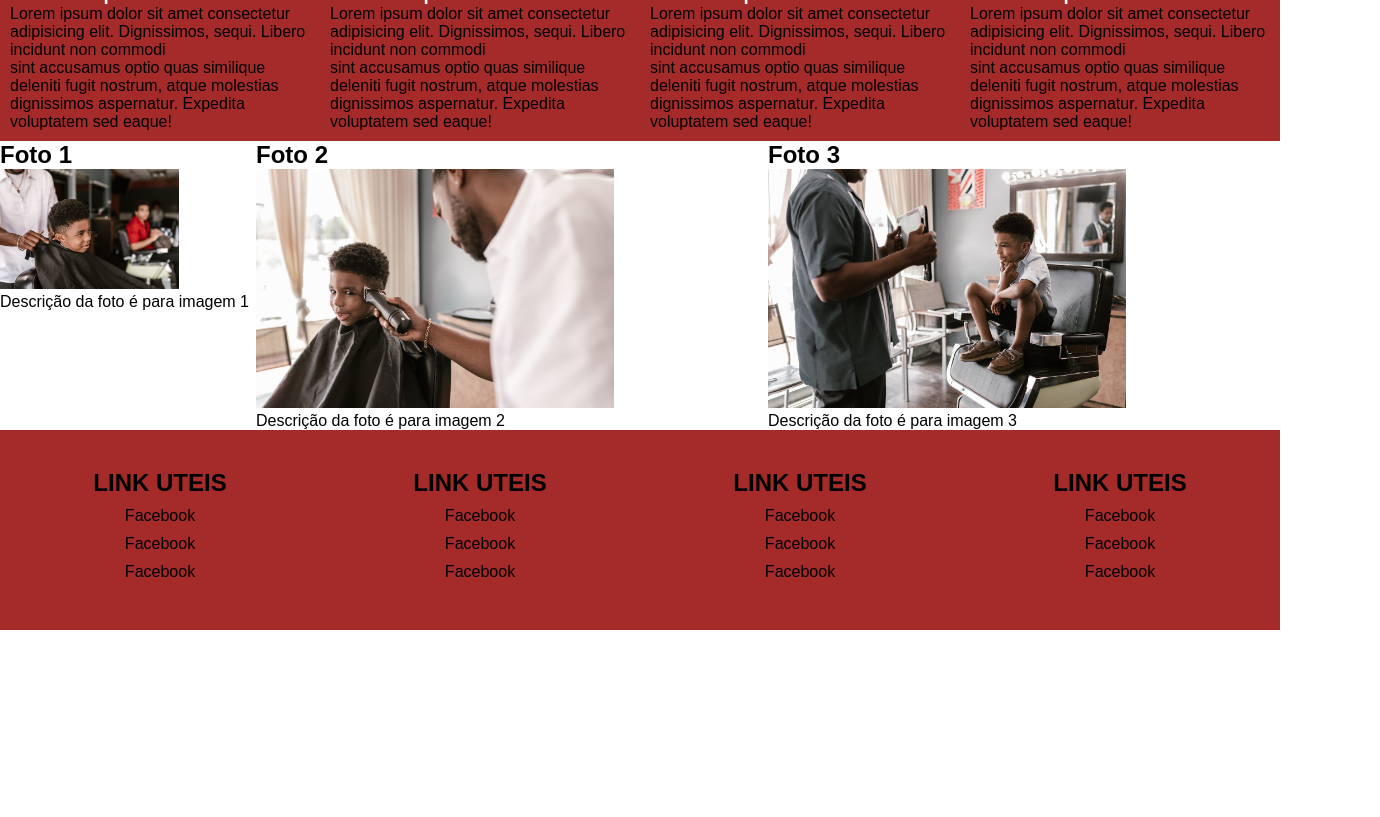
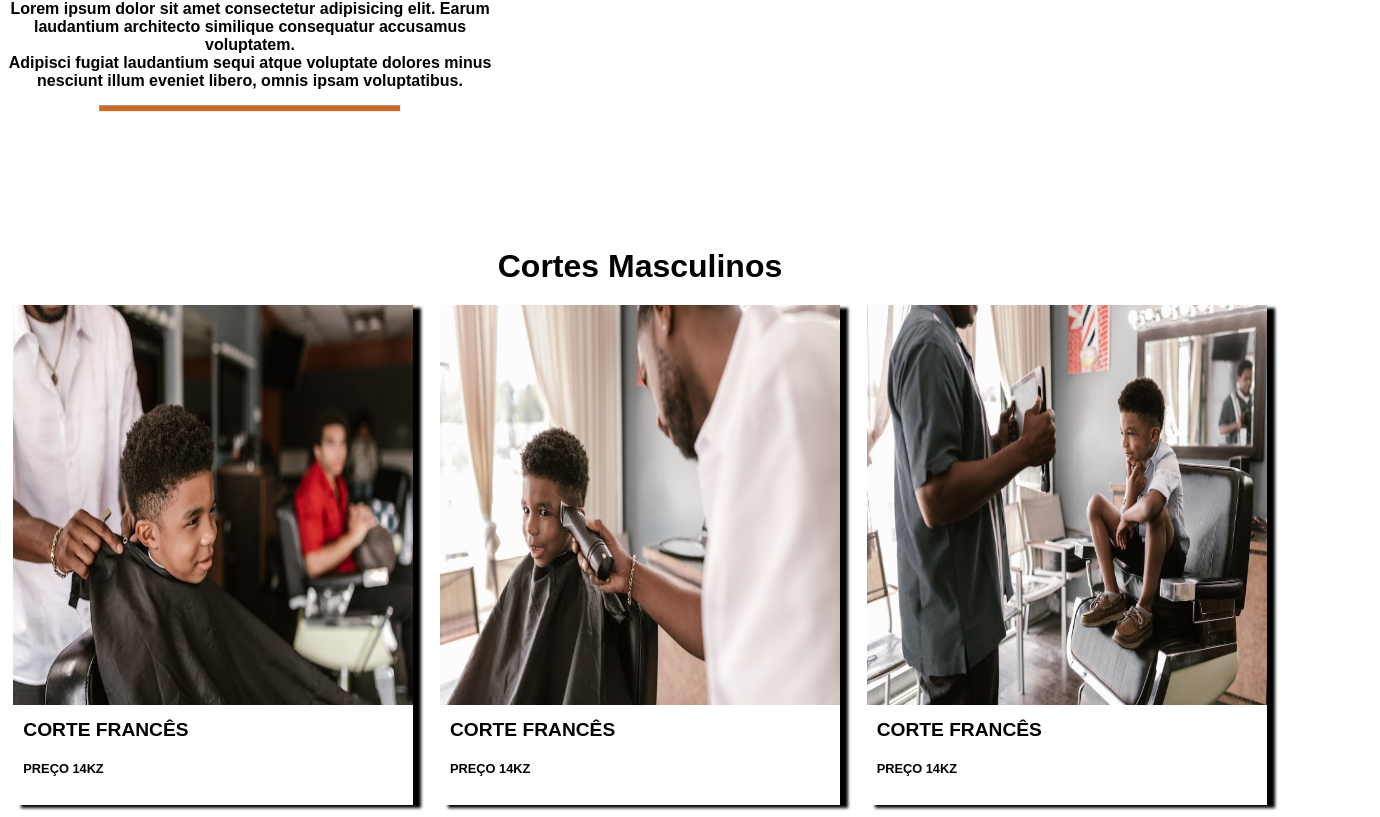
Before and after one commit to aldimiro-alfredo/formacao-unitelCode, a plain HTML site: page index.html in a window 1280 px wide. Shown: the part 932-1749 px from the top of the page, 1380 px wide, since content can reach past the window. Before the commit the page ends 1562 px from the top, so only its background shows below. Drawn offline with Linux system fonts and the light colour scheme.

Commit message:
novos desenvolvimentos

```diff
--- a/index.html
+++ b/index.html
@@ -26,110 +26,92 @@
         <a class="button" href="#">Saber mais</a>
     </section>
 
-    <!----------- SESSÃO DE INFORMAÇÃO--------->
-    <section class="info-boutique">
-        <article>
-            <h1>Info Boutique</h1>
-            <p>
-                Lorem ipsum dolor sit amet consectetur adipisicing elit. Dignissimos, sequi. Libero incidunt non commodi
-                <br>
-                sint accusamus optio quas similique deleniti fugit nostrum, atque molestias dignissimos aspernatur.
-                Expedita voluptatem sed eaque!
-            </p>
+    <section class="titulo">
+        <h1>Salao <span>UEVO</span></h1>
+        <p>Lorem ipsum dolor sit amet consectetur adipisicing elit. Earum laudantium architecto similique consequatur
+            accusamus voluptatem. <br> Adipisci fugiat laudantium sequi atque voluptate dolores minus nesciunt illum
+            eveniet
+            libero, omnis ipsam voluptatibus.</p>
+        <hr>
+    </section>
 
-        </article>
-        <article>
-            <h1>Info Boutique</h1>
-            <p>
-                Lorem ipsum dolor sit amet consectetur adipisicing elit. Dignissimos, sequi. Libero incidunt non commodi
-                <br>
-                sint accusamus optio quas similique deleniti fugit nostrum, atque molestias dignissimos aspernatur.
-                Expedita voluptatem sed eaque!
-            </p>
+    <!----------- SESSÃO DE FOTOS------------->
 
-        </article>
-        <article>
-            <h1>Info Boutique</h1>
-            <p>
-                Lorem ipsum dolor sit amet consectetur adipisicing elit. Dignissimos, sequi. Libero incidunt non commodi
-                <br>
-                sint accusamus optio quas similique deleniti fugit nostrum, atque molestias dignissimos aspernatur.
-                Expedita voluptatem sed eaque!
-            </p>
+    <h1 class="titulo-corte-masculino">Cortes Masculinos</h1>
 
-        </article>
-        <article>
-            <h1>Info Boutique</h1>
-            <p>
-                Lorem ipsum dolor sit amet consectetur adipisicing elit. Dignissimos, sequi. Libero incidunt non commodi
-                <br>
-                sint accusamus optio quas similique deleniti fugit nostrum, atque molestias dignissimos aspernatur.
-                Expedita voluptatem sed eaque!
-            </p>
+    <section class="card-container">
 
-        </article>
+        <div class="card-body">
+            <div class=card-img>
+                <img src="./img/1.jpg">
+            </div>
+            <div class="card-titulo">
+                <h1>CORTE FRANCÊS</h1>
+                <h2>Preço 14kz</h2>
+            </div>
+        </div>
+
+        <div class="card-body">
+            <div class=card-img>
+                <img src="./img/2.jpg">
+            </div>
+            <div class="card-titulo">
+                <h1>CORTE FRANCÊS</h1>
+                <h2>Preço 14kz</h2>
+            </div>
+        </div>
+
+        <div class="card-body">
+            <div class=card-img>
+                <img src="./img/3.jpg">
+            </div>
+            <div class="card-titulo">
+                <h1>CORTE FRANCÊS</h1>
+                <h2>Preço 14kz</h2>
+            </div>
+        </div>
+
+    </section>
+
+    <h1 class="titulo-corte-femenino">Cortes Femennino</h1>
+
+    <section class="card-container">
+
+        <div class="card-body">
+            <div class=card-img>
+                <img src="./img/1.jpg">
+            </div>
+            <div class="card-titulo">
+                <h1>CORTE FRANCÊS</h1>
+                <h2>Preço 14kz</h2>
+            </div>
+        </div>
+
+        <div class="card-body">
+            <div class=card-img>
+                <img src="./img/2.jpg">
+            </div>
+            <div class="card-titulo">
+                <h1>CORTE FRANCÊS</h1>
+                <h2>Preço 14kz</h2>
+            </div>
+        </div>
+
+        <div class="card-body">
+            <div class=card-img>
+                <img src="./img/3.jpg">
+            </div>
+            <div class="card-titulo">
+                <h1>CORTE FRANCÊS</h1>
+                <h2>Preço 14kz</h2>
+            </div>
+        </div>
+
     </section>
     <!--------------------------------------->
-
-    <!----------- SESSÃO DE FOTOS------------->
-    <section class="fotos-boutique">
-        <figure>
-            <h1>Foto 1</h1>
-            <img class="foto" src="./img/1.jpg">
-            <figcaption>Descrição da foto é para imagem 1</figcaption>
-        </figure>
-        <figure>
-            <h1>Foto 2</h1>
-            <img class="foto" src="./img/2.jpg">
-            <figcaption>Descrição da foto é para imagem 2</figcaption>
-        </figure>
-        <figure>
-            <h1>Foto 3</h1>
-            <img class="foto" src="./img/3.jpg">
-            <figcaption>Descrição da foto é para imagem 3</figcaption>
-        </figure>
-    </section>
-    <!--------------------------------------->
-
-    <!--------------- RODPÉ ------------------->
     <footer class="rodape">
-        <article class="link-uteis">
-            <ul>
-                <h1>LINK UTEIS</h1>
-                <li><a>Facebook</a></li>
-                <li><a>Facebook</a></li>
-                <li><a>Facebook</a></li>
-            </ul>
-        </article>
-        <article>
-            <ul>
-                <h1>LINK UTEIS</h1>
-                <li><a>Facebook</a></li>
-                <li><a>Facebook</a></li>
-                <li><a>Facebook</a></li>
-            </ul>
-        </article>
-
-        <article>
-            <ul>
-                <h1>LINK UTEIS</h1>
-                <li><a>Facebook</a></li>
-                <li><a>Facebook</a></li>
-                <li><a>Facebook</a></li>
-            </ul>
-        </article>
-        <article>
-            <ul>
-                <h1>LINK UTEIS</h1>
-                <li><a>Facebook</a></li>
-                <li><a>Facebook</a></li>
-                <li><a>Facebook</a></li>
-            </ul>
-        </article>
-
-        <!--<p>Todos direitos reservados - @2022</p>-->
+        <p>Salão de Beleza UEVO</p>
     </footer>
-    <!--------------------------------------->
 
 </body>
 
--- a/style.css
+++ b/style.css
@@ -1,5 +1,7 @@
 *{
     font-family:Arial, Helvetica, sans-serif;
+    list-style: none;
+    text-decoration: none;
     margin: 0;
     padding: 0
 }
@@ -12,7 +14,6 @@ header{
 }
 
 .cabacalho nav ul li{
-    list-style: none;
     display: inline;
     float: right;
     margin-top: 20px;
@@ -20,75 +21,13 @@ header{
 }
 
 .cabacalho nav ul li a{
-    text-decoration: none;
     color: white;
     text-transform: uppercase;
-    padding: 20px;
+    padding: 20px 20px;
 }
 
 .cabacalho a:hover {
     background-color: chocolate;
-    color: black;
-}
-
-.info-boutique{
-    background-color: brown;
-    max-width: 100%;
-    margin: auto;
-    margin-top: 10px;
-    display: flex;
-    flex-direction: row;
-}
-
-.info-boutique article{
-    margin: 10px;
-}
-
-.info-boutique article h1{
-    padding-top: 15px;
-    color: white;
-    text-align: justify;
-}
-.fotos-boutique{
-    max-width: 100%;
-    margin: auto;
-    display: flex;
-    flex-direction: row;
-}
-
-.fotos-boutique .foto{
-    width: 70%;
-    margin: 0;
-}
-
-.fotos-boutique p{
-    background-color: brown;
-    color: white;
-    width: 30%;
-    border-radius: 2px;
-    text-align: center;
-    font-style: italic;
-
-}
-
-.rodape{
-    background-color: brown;
-    max-width: 100%;
-    margin: auto;
-    height: 200px;
-    display: flex;
-    flex-direction: row;
-}
-
-.rodape article{
-    max-width: 50%;
-    margin: auto;
-}
-
-.rodape li {
-    margin: 10px;
-    list-style: none;
-    text-align: center;
 }
 
 .img_fundo{
@@ -128,3 +67,103 @@ header{
 .button:hover{
     background-color: chocolate;
 }
+
+.titulo{
+    display: flex;
+    flex-direction: column;
+    width: 100%;
+    height: 300px;
+    align-items: center;
+    font-size: 100%;
+}
+
+.titulo h1{
+    margin-bottom: 15px;
+    font-size: 2rem;
+}
+
+.titulo span{
+    color: chocolate;
+}
+
+.titulo p{
+    max-width: 500px;
+    text-align: center;
+    font-weight: bold;
+    margin-bottom: 15px;
+}
+
+.titulo hr{
+    width: 300px;
+    height: 5px;
+    background-color: chocolate;
+}
+
+.titulo{
+    max-width: 500px;
+    text-align: center;
+    font-weight: 500px;
+}
+
+.card-container{
+    display: flex;
+    justify-content: space-around;
+    flex-wrap: wrap;
+    height: 500px;
+}
+
+.card-img img{
+    width: 400px;
+    height: 400px;
+}
+.card-body{
+    height: 100%;
+    display: flex;
+    flex-direction: column;
+    box-shadow: 8px 3px 3px black;
+}
+
+.titulo-corte-masculino{
+    text-align: center;
+    margin-bottom: 20px;
+}
+
+.titulo-corte-femenino{
+    text-align: center;
+    margin-top: 15px;
+    margin-bottom: 20px;
+}
+
+.card-titulo h1{
+    padding: 10px 0 0 10px;
+    font-size: 1.2em;
+    text-transform: uppercase;
+    padding-bottom: 10px;
+}
+
+.card-titulo h2{
+    padding: 10px 0 0 10px;
+    font-size: 0.8em;
+    text-transform: uppercase;
+    padding-bottom: 10px;
+}
+
+@media(max-width: 700px){
+    .card-body{
+        margin-bottom: 10px;
+    }
+}
+
+.rodape{
+    background-color: chocolate;
+    width: 100%;
+    height: 100px;
+    padding: 50px;
+    display: flex;
+    margin-top: 10px;
+    justify-content: center;
+}
+
+.rodape p{
+    color: white;
+}
```
